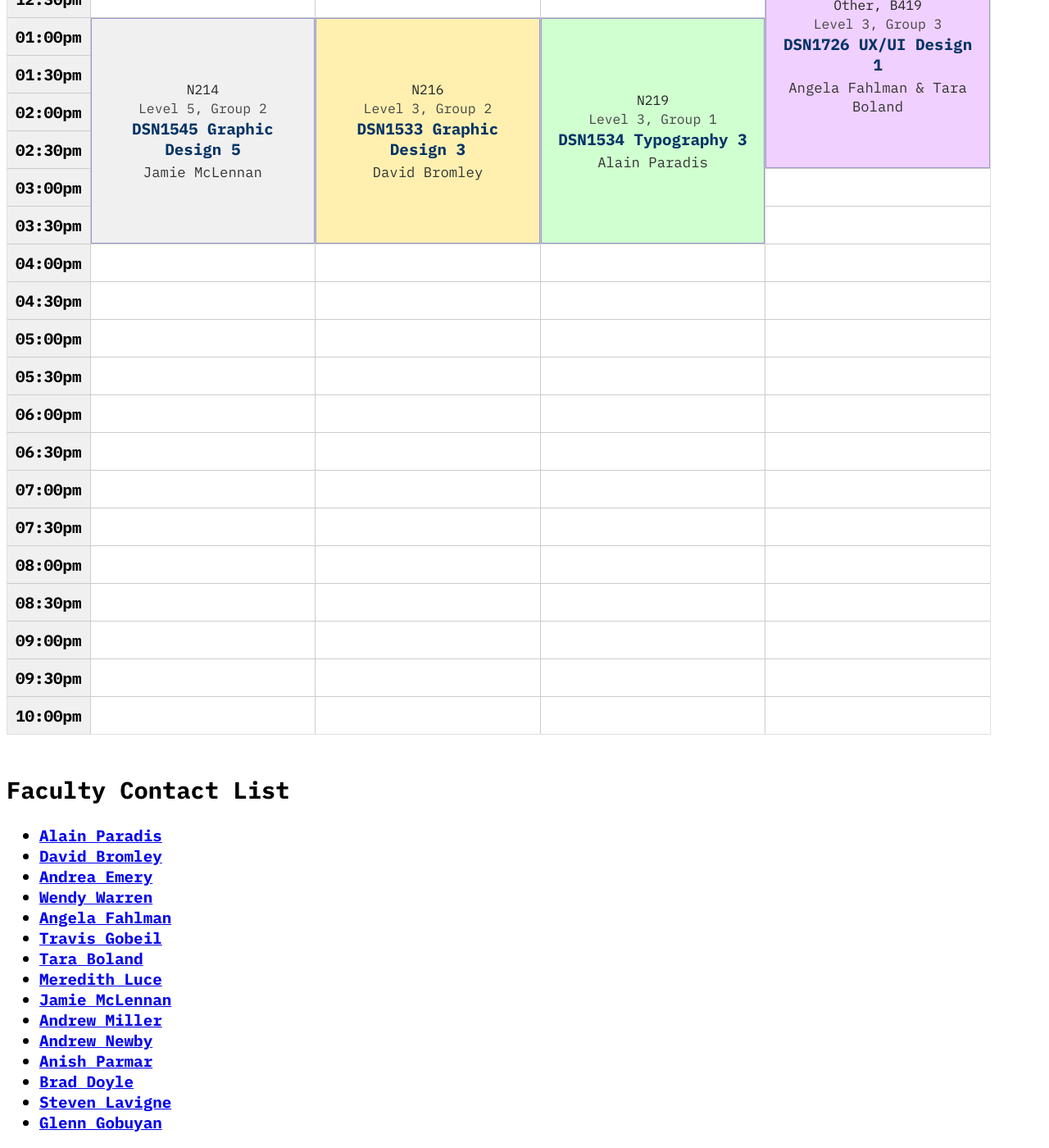
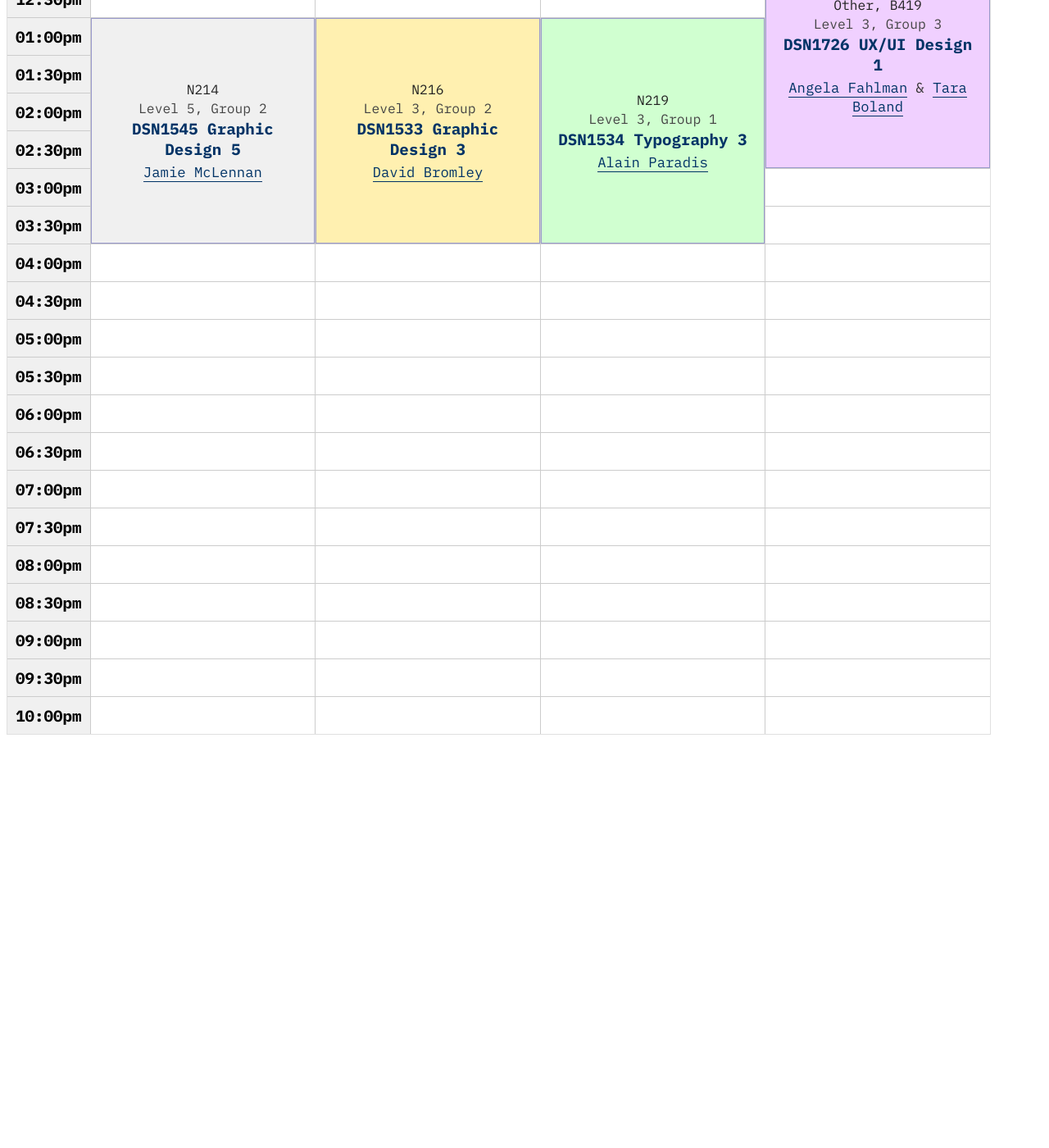
Before and after one commit to algonquindesign/algonquindesign.ca, a Jekyll site: the page built from schedule.md, in a window 1280 px wide and 1400 px high, scrolled down 6834 px. Shown: the whole window at 82% size. Built offline with Jekyll 4.4.1, drawn with Linux system fonts in a browser that asks for light colours; after the commit the page ends 7738 px from its top, so only the background shows below that; some of the changed text lies outside the part shown.

Commit message:
update schedule

```diff
--- a/_data/schedule.yml
+++ b/_data/schedule.yml
@@ -39,324 +39,349 @@
   - room: N214
     start: "09:00am"
     duration: 6
-    name: "DSN1535 Computer Graphics 3"
+    name: DSN1535 Computer Graphics 3
     group: l3g1
-    instructor: "Travis Gobeil"
-    day: "Monday"
+    instructor: Travis Gobeil
+    email: gobeilt@algonquincollege.com
+    day: Monday
   - room: N216
     start: "09:00am"
     duration: 6
-    name: "DSN1558 Motion Graphics 1"
+    name: DSN1558 Motion Graphics 1
     group: l3g2
-    instructor: "Andrew Miller"
-    day: "Monday"
+    instructor: Andrew Miller
+    email: millera1@algonquincollege.com
+    day: Monday
   - room: N214
     start: "12:00pm"
     duration: 6
-    name: "DSN1562 Computer Graphics 1"
+    name: DSN1562 Computer Graphics 1
     group: l1g2
-    instructor: "Travis Gobeil"
-    day: "Monday"
+    instructor: Travis Gobeil
+    email: gobeilt@algonquincollege.com
+    day: Monday
   - room: N216
     start: "01:00pm"
     duration: 6
-    name: "DSN1713 Web Design 2"
+    name: DSN1713 Web Design 2
     group: l3g2
-    instructor: "Wendy Warren & Steve Lavigne"
-    day: "Monday"
+    instructor: Wendy Warren
+    instructor2: Steve Lavigne
+    email: warrenw@algonquincollege.com
+    email2: lavigns@algonquincollege.com
+    day: Monday
   - room: N219
     start: "09:00am"
     duration: 6
-    name: "DSN1713 Web Design 2"
+    name: DSN1713 Web Design 2
     group: l3g3
-    instructor: "Wendy Warren & Steve Lavigne"
-    day: "Monday"
+    instructor: Wendy Warren
+    instructor2: Steve Lavigne
+    email: warrenw@algonquincollege.com
+    email2: lavigns@algonquincollege.com
+    day: Monday
   - room: N219
     start: "12:30pm"
     duration: 6
-    name: "DSN1534 Typography 3"
+    name: DSN1534 Typography 3
     group: l3g3
-    instructor: "Alain Paradis"
-    day: "Monday"
+    instructor: Alain Paradis
+    email: paradia@algonquincollege.com
+    day: Monday
   - room: [Other, N203]
     start: "09:30am"
     duration: 6
-    name: "DSN1730 Design Systems"
+    name: DSN1730 Design Systems
     group: L5g1
-    instructor: "Glenn Gobuyan"
-    day: "Monday"
+    instructor: Glenn Gobuyan
+    email: gobuyag@algonquincollege.com
+    day: Monday
   - room: [Other, N203]
     start: "01:00pm"
     duration: 6
-    name: "DSN1730 Design Systems"
+    name: DSN1730 Design Systems
     group: L5g2
-    instructor: "Glenn Gobuyan"
-    day: "Monday"
+    instructor: Glenn Gobuyan
+    email: gobuyag@algonquincollege.com
+    day: Monday
   - room: N214
     start: "05:00pm"
     duration: 6
-    name: "DSN1728 UX/UI Design 3"
+    name: DSN1728 UX/UI Design 3
     group: l5g1
-    instructor: "Angela Fahlman"
-    day: "Monday"
+    instructor: Angela Fahlman
+    email: fahlmaa@algonquincollege.com
+    day: Monday
   - room: N216
     start: "12:00pm"
     duration: 6
-    name: "DSN1562 Computer Graphics 1"
+    name: DSN1562 Computer Graphics 1
     group: l1g1
-    instructor: "Travis Gobeil"
-    day: "Tuesday"
+    instructor: Travis Gobeil
+    email: gobeilt@algonquincollege.com
+    day: Tuesday
   - room: [Other, CA418]
     start: "08:00am"
     duration: 4
-    name: "DSN1697 Concept Sketching 1"
+    name: DSN1697 Concept Sketching 1
     group: l1g2
-    instructor: "Andrea Emery"
-    day: "Tuesday"
+    instructor: Andrea Emery
+    email: emerya@algonquincollege.com
+    day: Tuesday
   - room: N216
     start: "09:00am"
     duration: 6
-    name: "DSN1713 Web Design 2"
+    name: DSN1713 Web Design 2
     group: l3g1
-    instructor: "Wendy Warren & Steve Lavigne"
-    day: "Tuesday"
+    instructor: Wendy Warren
+    instructor2: Steve Lavigne
+    email: warrenw@algonquincollege.com
+    email2: lavigns@algonquincollege.com
+    day: Tuesday
   - room: [Other, T130]
     start: "01:00pm"
     duration: 6
-    name: "DSN1696 Business of Design"
+    name: DSN1696 Business of Design
     group: l3g1
-    instructor: "Alain Paradis"
-    day: "Tuesday"
+    instructor: Alain Paradis
+    email: paradia@algonquincollege.com
+    day: Tuesday
   - room: N214
     start: "06:00pm"
     duration: 6
-    name: "DSN1677 Computer Graphics 5"
+    name: DSN1677 Computer Graphics 5
     group: l5g1
-    instructor: "Anish Parmar"
-    day: "Tuesday"
+    instructor: Anish Parmar
+    email: parmara@algonquincollege.com
+    day: Tuesday
   - room: N214
     start: "12:00pm"
     duration: 6
-    name: "DSN1688 Motion Graphics 3"
+    name: DSN1688 Motion Graphics 3
     group: l5g2
-    instructor: "Andrew Miller"
-    day: "Tuesday"
+    instructor: Andrew Miller
+    email: millera1@algonquincollege.com
+    day: Tuesday
   - room: N216
     start: "05:00pm"
     duration: 6
-    name: "DSN1728 UX/UI Design 3"
+    name: DSN1728 UX/UI Design 3
     group: l5g2
-    instructor: "Angela Fahlman"
-    day: "Tuesday"
+    instructor: Angela Fahlman
+    email: fahlmaa@algonquincollege.com
+    day: Tuesday
   - room: N219
     start: "08:00am"
     duration: 6
-    name: "DSN197 Concept Sketching 1"
+    name: DSN197 Concept Sketching 1
     group: l1g1
-    instructor: "Andrea Emery"
-    day: "Wednesday"
+    instructor: Andrea Emery
+    email: emerya@algonquincollege.com
+    day: Wednesday
   - room: N214
     start: "11:30am"
     duration: 6
-    name: "DSN1560 Typogrpahy 1"
+    name: DSN1560 Typogrpahy 1
     group: l1g1
-    instructor: "Andrea Emery"
-    day: "Wednesday"
+    instructor: Andrea Emery
+    email: emerya@algonquincollege.com
+    day: Wednesday
   - room: N216
     start: "09:00am"
     duration: 6
-    name: "DSN1558 Motion Graphics 1"
+    name: DSN1558 Motion Graphics 1
     group: l3g1
-    instructor: "Andrew Miller"
-    day: "Wednesday"
+    instructor: Andrew Miller
+    email: millera1@algonquincollege.com
+    day: Wednesday
   - room: 219
     start: "08:00am"
     duration: 4
-    name: "DSN1697 Concept Sketching 1"
+    name: DSN1697 Concept Sketching 1
     group: l1g1
-    instructor: "Andrea Emery"
-    day: "Wednesday"
+    instructor: Andrea Emery
+    email: emerya@algonquincollege.com
+    day: Wednesday
   - room: N214
     start: "08:30am"
     duration: 6
-    name: "DSN1534 Typography 3"
+    name: DSN1534 Typography 3
     group: l3g2
-    instructor: "Alain Paradis"
-    day: "Wednesday"
+    instructor: Alain Paradis
+    email: paradia@algonquincollege.com
+    day: Wednesday
   - room: N214
     start: "03:00pm"
     duration: 6
-    name: "DSN1533 Graphic Design 3"
+    name: DSN1533 Graphic Design 3
     group: l3g3
-    instructor: "David Bromley"
-    day: "Wednesday"
+    instructor: David Bromley
+    mail: bromled@algonquincollege.com
+    day: Wednesday
   - room: N214
     start: "06:30pm"
     duration: 6
-    name: "DSN1558 Motion Graphics 1"
+    name: DSN1558 Motion Graphics 1
     group: l3g3
-    instructor: "Bradley Doyle"
-    day: "Wednesday"
+    instructor: Bradley Doyle
+    day: Wednesday
   - room: N216
     start: "01:00pm"
     duration: 6
-    name: "DSN1688 Motion Graphics 3"
+    name: DSN1688 Motion Graphics 3
     group: l5g1
-    instructor: "Andrew Miller"
-    day: "Wednesday"
+    instructor: Andrew Miller
+    email: millera1@algonquincollege.com
+    day: Wednesday
   - room: N216
     start: "06:00pm"
     duration: 6
-    name: "DSN1677 Computer Graphics 5"
+    name: DSN1677 Computer Graphics 5
     group: l5g2
-    instructor: "Anish Parmar"
-    day: "Wednesday"
+    instructor: Anish Parmar
+    email: parmara@algonquincollege.com
+    day: Wednesday
   - room: N214
     start: "08:00am"
     duration: 6
-    name: "DSN1561 Graphic Design 1"
+    name: DSN1561 Graphic Design 1
     group: l1g1
-    instructor: "Meredith Luce"
-    day: "Thursday"
+    instructor: Meredith Luce
+    email: lucem@algonquincollege.com
+    day: Thursday
   - room: [Other, N203]
     start: "12:00pm"
     duration: 6
-    name: "DSN1561 Graphic Design 1"
+    name: DSN1561 Graphic Design 1
     group: l1g2
-    instructor: "Meredith Luce"
-    day: "Thursday"
+    instructor: Meredith Luce
+    email: lucem@algonquincollege.com
+    day: Thursday
   - room: N214
     start: "03:30pm"
     duration: 6
-    name: "DSN1560 Typogrpahy 1"
+    name: DSN1560 Typogrpahy 1
     group: l1g2
-    instructor: "Andrea Emery"
-    day: "Thursday"
+    instructor: Andrea Emery
+    email: emerya@algonquincollege.com
+    day: Thursday
   - room: N214
     start: "12:00pm"
     duration: 6
-    name: "DSN1726 UX/UI Design 1"
+    name: DSN1726 UX/UI Design 1
     group: l3g1
-    instructor: "Angela Fahlman & Tara Boland"
-    day: "Thursday"
+    instructor: Angela Fahlman
+    instructor2: Tara Boland
+    email: fahlmaa@algonquincollege.com
+    email2: bolandt@algonquincollege.com
+    day: Thursday
   - room: N219
     start: "09:00am"
     duration: 6
-    name: "DSN1535 Computer Graphics 3"
+    name: DSN1535 Computer Graphics 3
     group: l3g2
-    instructor: "Travis Gobeil"
-    day: "Thursday"
+    instructor: Travis Gobeil
+    email: gobeilt@algonquincollege.com
+    day: Thursday
   - room: N219
     start: "01:00pm"
     duration: 6
-    name: "DSN1535 Computer Graphics 3"
+    name: DSN1535 Computer Graphics 3
     group: l3g3
-    instructor: "Travis Gobeil"
-    day: "Thursday"
+    instructor: Travis Gobeil
+    email: gobeilt@algonquincollege.com
+    day: Thursday
   - room: N216
     start: "08:00am"
     duration: 6
-    name: "DSN1715 Web Design 4"
+    name: DSN1715 Web Design 4
     group: l5g1
-    instructor: "Wendy Warren & Andrew Newby"
-    day: "Thursday"
+    instructor: Wendy Warren
+    instructor2: Andrew Newby
+    email: warrenw@algonquincollege.com
+    email2: newbya@algonquincollege.com
+    day: Thursday
   - room: N216
     start: "12:00pm"
     duration: 6
-    name: "DSN1715 Web Design 4"
+    name: DSN1715 Web Design 4
     group: l5g2
-    instructor: "Wendy Warren & Andrew Newby"
-    day: "Thursday"
+    instructor: Wendy Warren
+    instructor2: Andrew Newby
+    email: warrenw@algonquincollege.com
+    email2: newbya@algonquincollege.com
+    day: Thursday
   - room: N219
     start: "01:00pm"
     duration: 6
-    name: "DSN1534 Typography 3"
+    name: DSN1534 Typography 3
     group: l3g1
-    instructor: "Alain Paradis"
-    day: "Friday"
+    instructor: Alain Paradis
+    email: paradia@algonquincollege.com
+    day: Friday
   - room: N219
     start: "08:00am"
     duration: 6
-    name: "DSN1726 UX/UI Design 1"
+    name: DSN1726 UX/UI Design 1
     group: l3g2
-    instructor: "Angela Fahlman & Tara Boland"
-    day: "Friday"
+    instructor: Angela Fahlman
+    instructor2: Tara Boland
+    email: fahlmaa@algonquincollege.com
+    email2: bolandt@algonquincollege.com
+    day: Friday
   - room: [Other, B419]
     start: "12:00pm"
     duration: 6
-    name: "DSN1726 UX/UI Design 1"
+    name: DSN1726 UX/UI Design 1
     group: l3g3
-    instructor: "Angela Fahlman & Tara Boland"
-    day: "Friday"
+    instructor: Angela Fahlman
+    instructor2: Tara Boland
+    email: fahlmaa@algonquincollege.com
+    email2: bolandt@algonquincollege.com
+    day: Friday
   - room: N214
     start: "09:00am"
     duration: 6
-    name: "DSN1545 Graphic Design 5"
+    name: DSN1545 Graphic Design 5
     group: l5g1
-    instructor: "Jamie McLennan"
-    day: "Friday"
+    instructor: Jamie McLennan
+    email: mclennj@algonquincollege.com
+    day: Friday
   - room: N216
     start: "09:00am"
     duration: 6
-    name: "DSN1533 Graphic Design 3"
+    name: DSN1533 Graphic Design 3
     group: l3g1
-    instructor: "David Bromley"
-    day: "Friday"
+    instructor: David Bromley
+    mail: bromled@algonquincollege.com
+    day: Friday
   - room: N216
     start: "01:00pm"
     duration: 6
-    name: "DSN1533 Graphic Design 3"
+    name: DSN1533 Graphic Design 3
     group: l3g2
-    instructor: "David Bromley"
-    day: "Friday"
+    instructor: David Bromley
+    mail: bromled@algonquincollege.com
+    day: Friday
   - room: N214
     start: "01:00pm"
     duration: 6
-    name: "DSN1545 Graphic Design 5"
+    name: DSN1545 Graphic Design 5
     group: l5g2
-    instructor: "Jamie McLennan"
-    day: "Friday"
+    instructor: Jamie McLennan
+    email: mclennj@algonquincollege.com
+    day: Friday
 
 async:
-  - name: "DSN1710 Design Strategy"
+  - name: DSN1710 Design Strategy
     duration: 3
     level: One
-    instructor: "Andrea Emery"
+    instructor: Andrea Emery
+    email: emerya@algonquincollege.com
     modality: "Online/Asynchronous"
-  - name: "DSN1782 Understanding Colour"
+  - name: DSN1782 Understanding Colour
     duration: 3
     level: One
-    instructor: "David Bromley"
+    instructor: David Bromley
+    mail: bromled@algonquincollege.com
     modality: "Online/Asynchronous"
-
-faculty:
-  - name: Alain Paradis
-    email: paradia@algonquincollege.com
-  - name: David Bromley
-    email: bromled@algonquincollege.com
-  - name: Andrea Emery
-    email: emerya@algonquincollege.com
-  - name: Wendy Warren
-    email: warrenw@algonquincollege.com
-  - name: Angela Fahlman
-    email: fahlmaa@algonquincollege.com
-  - name: Travis Gobeil
-    email: gobeilt@algonquincollege.com
-  - name: Tara Boland
-    email: bolandt@algonquincollege.com
-  - name: Meredith Luce
-    email: lucem@algonquincollege.com
-  - name: Jamie McLennan
-    email: mclennj@algonquincollege.com
-  - name: Andrew Miller
-    email: millera1@algonquincollege.com
-  - name: Andrew Newby
-    email: newbya@algonquincollege.com
-  - name: Anish Parmar
-    email: parmara@algonquincollege.com
-  - name: Brad Doyle
-    email:
-  - name: Steven Lavigne
-    email: lavigns@algonquincollege.com
-  - name: Glenn Gobuyan
-    email: gobuyag@algonquincollege.com
--- a/schedule.md
+++ b/schedule.md
@@ -8,110 +8,120 @@
 {%- assign days = "Monday,Tuesday,Wednesday,Thursday,Friday" | split: "," -%}
 
 <style>
-	* { box-sizing: border-box; }
-	body
-	{
-		font-family: "IBM Plex Mono", serif;
-		font-weight: 400;
-		font-style: normal;
-		font-size: clamp(0.9rem, 0.8rem + 0.5vw, 1.4rem);
-		margin: 0.5rem;
-		padding: 0;
-	}
+* { box-sizing: border-box; }
 
-	.table-container
-	{
-		display: grid;
-		gap: 1px;
-		grid-template-columns: auto;
-		background-color: #ccc;
-		border: solid 1px #e0e0e0;
-		max-width: 95%;
-		overflow-x: auto;
-	}
+body
+{
+font-family: "IBM Plex Mono", serif;
+font-weight: 400;
+font-style: normal;
+font-size: clamp(0.9rem, 0.8rem + 0.5vw, 1.4rem);
+margin: 0.5rem;
+padding: 0;
+}
 
-	.table-header, .table-cell, .time-label
-	{
-		background-color: #fff;
-		padding: 10px;
-		text-align: center;
-		min-width: 100px;
-	}
+.table-container
+{
+display: grid;
+gap: 1px;
+grid-template-columns: auto;
+background-color: #ccc;
+border: solid 1px #e0e0e0;
+max-width: 95%;
+overflow-x: auto;
+}
 
-	.time-label
-	{
-		background-color: #f0f0f0;
-		font-weight: bold;
-	}
+.table-header, .table-cell, .time-label
+{
+background-color: #fff;
+padding: 10px;
+text-align: center;
+min-width: 100px;
+}
 
-	.table-header { background-color: #e0e0e0; }
+.time-label
+{
+background-color: #f0f0f0;
+font-weight: bold;
+}
 
-	.class-block
-	{
-		display: flex;
-		flex-direction: column;
-		align-items: center;
-		justify-content: center;
-		font-weight: bold;
-		color: #003366;
-		border: 1px solid #99c;
-	}
+.table-header { background-color: #e0e0e0; }
 
-	.class-room
-	{
-		font-size: 0.85em;
-		font-weight: normal;
-		margin-bottom: 2px;
-		color: #222;
-	}
+.class-block
+{
+display: flex;
+flex-direction: column;
+align-items: center;
+justify-content: center;
+font-weight: bold;
+color: #003366;
+border: 1px solid #99c;
+}
 
-	.class-level-group
-	{
-		font-size: 0.85em;
-		font-weight: normal;
-		margin-bottom: 2px;
-		color: #444;
-	}
+.class-room
+{
+font-size: 0.85em;
+font-weight: normal;
+margin-bottom: 2px;
+color: #222;
+}
 
-	.instructor-name
-	{
-		font-weight: normal;
-		font-size: 0.9em;
-		margin-top: 4px;
-		color: #333;
-	}
+.class-level-group
+{
+font-size: 0.85em;
+font-weight: normal;
+margin-bottom: 2px;
+color: #444;
+}
+
+.instructor-name
+{
+font-weight: normal;
+font-size: 0.9em;
+margin-top: 4px;
+color: #333;
+}
 
 h2
-	{
-		margin-top: 48px;
-		font-weight: bold;
-	}
+{
+margin-top: 48px;
+font-weight: bold;
+}
+
 h3
-	{
-		margin-top: 48px;
-		font-weight: bold;
-	}
+{
+margin-top: 48px;
+font-weight: bold;
+}
+
+a {
+text-decoration: none;
+color: #003366;
+border-bottom: 1px solid #003366;
+}
+a:hover { border-bottom: 1px solid #0433FF; }
+
 .async {
-  list-style: none;
-  padding: 0;
-  margin: 0;
-  display: flex;
-  flex-wrap: wrap;
-  gap: 2rem;
+list-style: none;
+padding: 0;
+margin: 0;
+display: flex;
+flex-wrap: wrap;
+gap: 2rem;
 }
 
 .async-item {
-  flex: 1 1 250px;
-  max-width: 400px;
-  background: #EBEBEB;
-  padding: 1rem;
-  border-radius: 8px;
+flex: 1 1 250px;
+max-width: 400px;
+background: #EBEBEB;
+padding: 1rem;
+border-radius: 8px;
 }
 
 .async-item ul {
-  list-style-type: none;
-  margin: 0;
-  padding-left: 1.5rem;    /* indent bullets */
+list-style-type: none;
+margin: 0;
+padding-left: 1.5rem;    /* indent bullets */
 }
 </style>
 
@@ -201,12 +211,14 @@
               {% assign parts = class_here.group | remove: "l" | split: "g" %}
               Level {{ parts[0] }}, Group {{ parts[1] }}
             </div>
-
             <div class="class-name">{{ class_here.name }}</div>
-
             {% if class_here.instructor %}
-              <div class="instructor-name">{{ class_here.instructor }}</div>
+              <div class="instructor-name"><a href="mailto:{{ class_here.email }}">{{ class_here.instructor }}</a>
+            {% if class_here.instructor2 %} &
+              <a href="mailto:{{ class_here.email2 }}">{{ class_here.instructor2 }}</a>
             {% endif %}
+            {% endif %}
+              </div>
           </div>
 
         {% else %}
@@ -244,11 +256,3 @@
 
   </div>
 {% endfor %}
-
-<h2>Faculty Contact List</h2>
-
-<ul>
-  {% for item in site.data.schedule.faculty %}
-        <li><a href="mailto:{{ item.e-mail }}"><strong>{{ item.name }}</strong></a></li>
-  {% endfor %}
-</ul>
```
